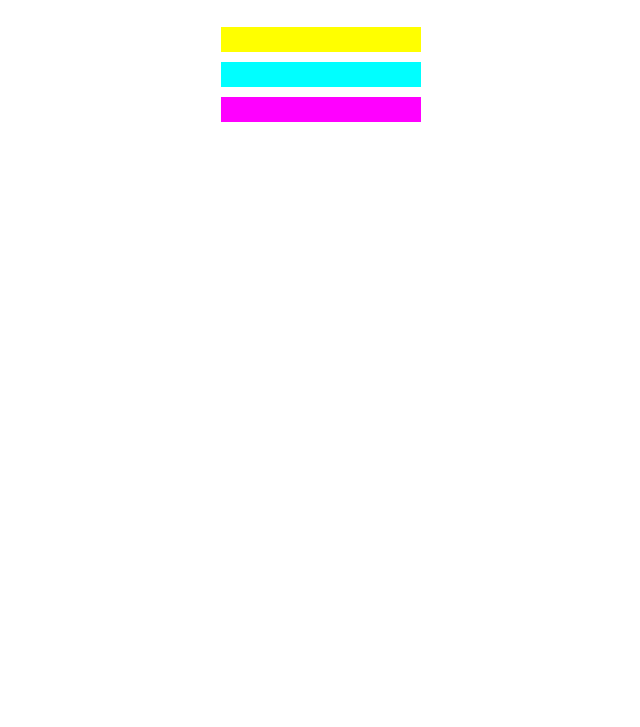
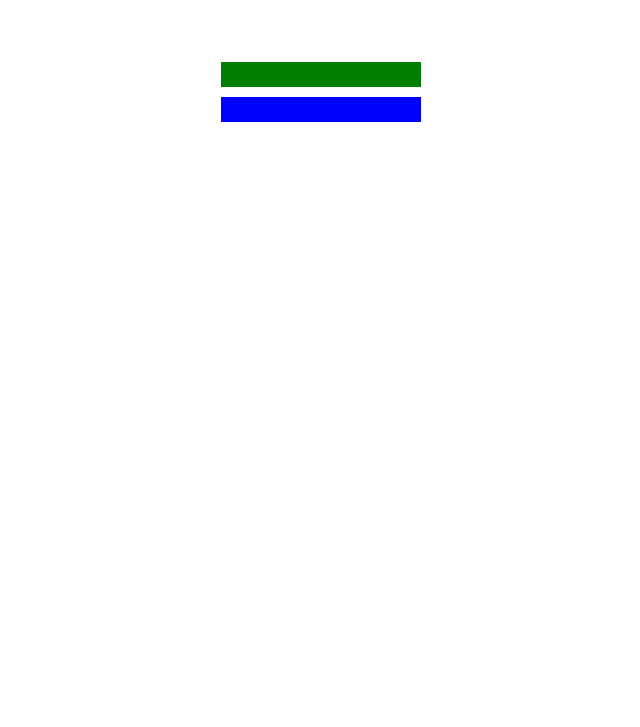
Before and after one commit to raulvillajr95/set-of-colored-markers, a plain HTML site: page index.html in a window 1280 px wide. Shown: the part 73-800 px from the top of the page, without its empty margins (319-959 px from the left). Drawn offline with Linux system fonts and the light colour scheme.

Commit message:
Learn about rgb(), hsl(), and linear-gradient()

```diff
--- a/index.html
+++ b/index.html
@@ -10,9 +10,9 @@
 <body>
   <h1>CSS Color Markers</h1>
   <div class="container">
-    <div class="marker one"></div>
-    <div class="marker two"></div>
-    <div class="marker three"></div>
+    <div class="marker red"></div>
+    <div class="marker green"></div>
+    <div class="marker blue"></div>
   </div>
 </body>
 </html>
--- a/styles.css
+++ b/styles.css
@@ -13,14 +13,14 @@ h1 {
   margin: 10px auto;
 }
 
-.one {
-  background-color: rgb(255, 255, 0);
+.red {
+  background: linear-gradient(90deg);
 }
 
-.two {
-  background-color: rgb(0, 255, 255);
+.green {
+  background-color: #007F00;
 }
 
-.three {
-  background-color: rgb(255, 0, 255);
+.blue {
+  background-color: hsl(240, 100%, 50%);
 }
```
